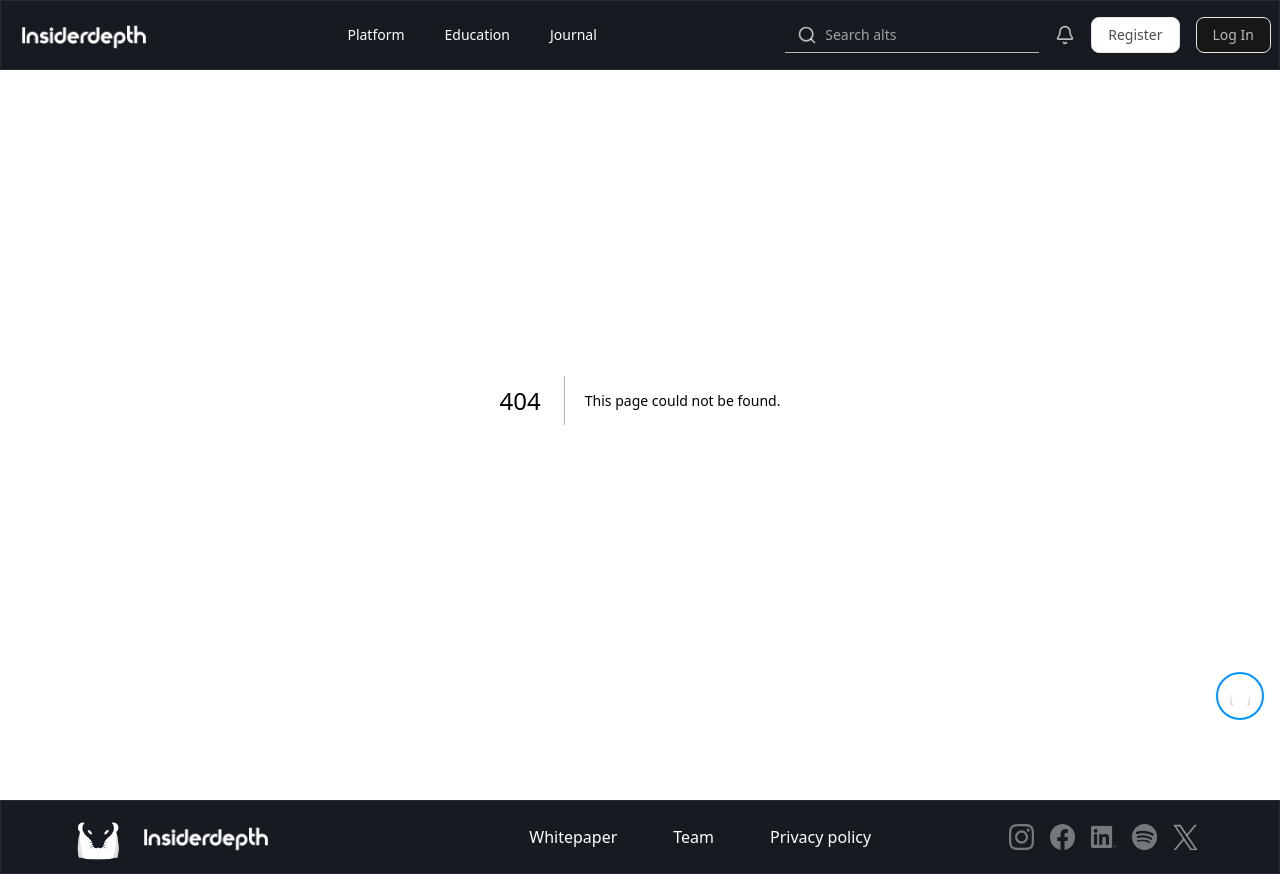
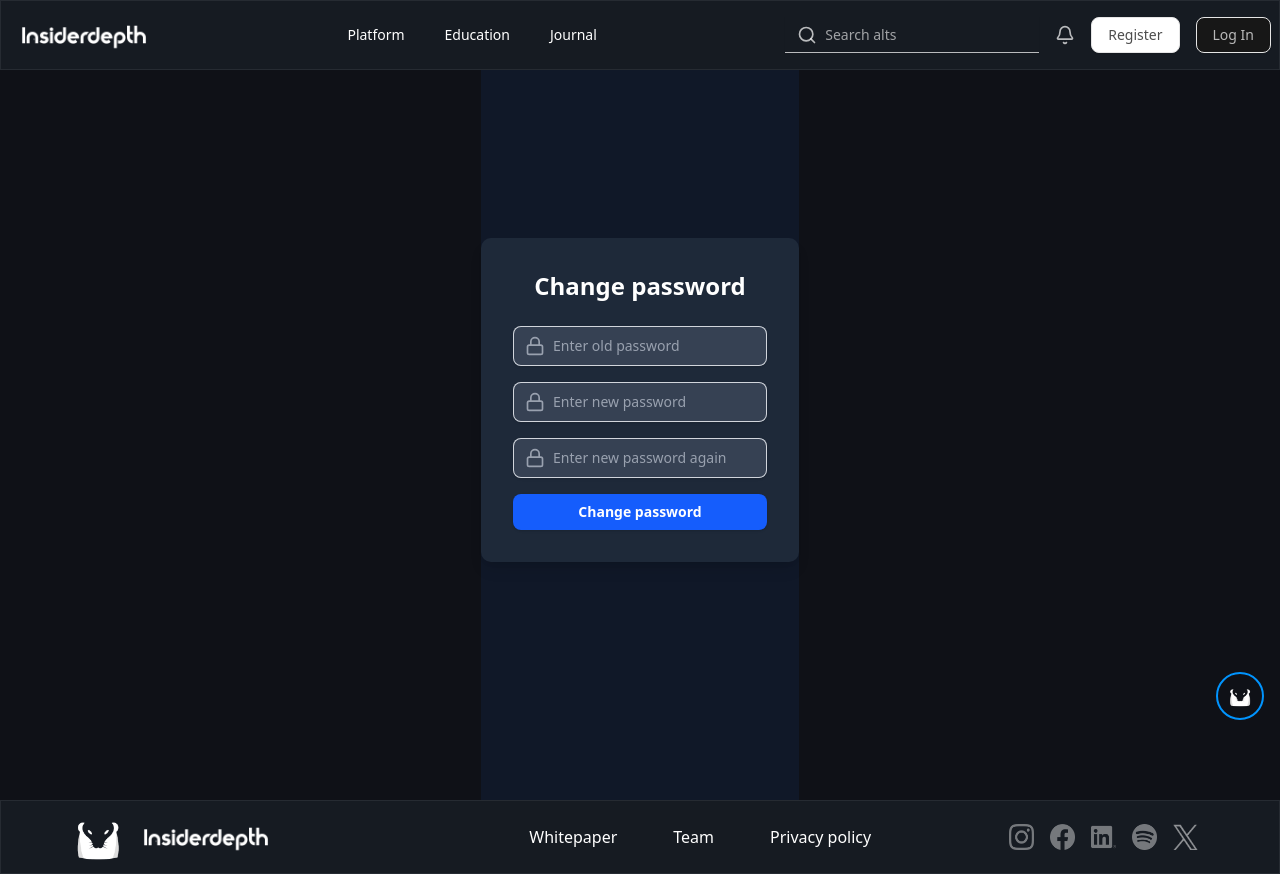
Before and after one commit to Prateek195jain/Insiderdepth, a Next.js app: page /changePassword in a window 1280 px wide. Before the commit this address had no page. Built offline with nearby package versions, Linux system fonts and the light colour scheme.

Commit message:
added change password feature

```diff
--- /dev/null
+++ b/app/changePassword/page.tsx
@@ -0,0 +1,12 @@
+import ChangePasswordForm from "@/features/changepasswordForm/ChangePasswordForm";
+
+export default function ChangePasswordPage() {
+  return (
+    <div className="flex items-center justify-center min-h-screen bg-gray-900">
+      <div className="w-full max-w-md p-8 space-y-6 bg-gray-800 rounded-lg shadow-lg">
+        <h2 className="text-2xl font-bold text-center text-white">Change password</h2>
+        <ChangePasswordForm />
+      </div>
+    </div>
+  );
+}
--- /dev/null
+++ b/features/changepasswordForm/ChangePasswordForm.tsx
@@ -0,0 +1,134 @@
+'use client';
+
+import React, { useState } from 'react';
+import { Lock } from 'lucide-react';
+
+export default function ChangePasswordForm() {
+  const [oldPassword, setOldPassword] = useState('');
+  const [newPassword, setNewPassword] = useState('');
+  const [confirmNewPassword, setConfirmNewPassword] = useState('');
+  const [error, setError] = useState<string | null>(null);
+  const [success, setSuccess] = useState<string | null>(null);
+
+  const handleSubmit = async (e: React.FormEvent) => {
+    e.preventDefault();
+    setError(null);
+    setSuccess(null);
+
+    if (!oldPassword || !newPassword || !confirmNewPassword) {
+      setError('All fields are required.');
+      return;
+    }
+
+    if (newPassword !== confirmNewPassword) {
+      setError('New passwords do not match.');
+      return;
+    }
+
+    if (newPassword.length < 6) {
+      setError('New password must be at least 6 characters long.');
+      return;
+    }
+
+    try {
+      // Integrate your actual API call here to change the password.
+      // Example:
+      // const response = await fetch('/api/change-password', {
+      //   method: 'POST',
+      //   headers: { 'Content-Type': 'application/json' },
+      //   body: JSON.stringify({ oldPassword, newPassword }),
+      // });
+      //
+      // if (!response.ok) {
+      //   const data = await response.json();
+      //   throw new Error(data.message || 'Failed to change password.');
+      // }
+      //
+      // If the API call is successful:
+      setSuccess('Password changed successfully!');
+      setOldPassword('');
+      setNewPassword('');
+      setConfirmNewPassword('');
+
+    } catch (err: any) {
+      setError(err.message || 'An unexpected error occurred.');
+    }
+  };
+
+  return (
+    <form onSubmit={handleSubmit} className="space-y-4">
+      <div>
+        <label htmlFor="oldPassword" className="block text-sm font-medium text-gray-300 sr-only">
+          Enter old password
+        </label>
+        <div className="relative mt-1 rounded-md shadow-sm">
+          <div className="pointer-events-none absolute inset-y-0 left-0 flex items-center pl-3">
+            <Lock className="h-5 w-5 text-gray-400" aria-hidden="true" />
+          </div>
+          <input
+            type="password"
+            id="oldPassword"
+            name="oldPassword"
+            placeholder="Enter old password"
+            value={oldPassword}
+            onChange={(e) => setOldPassword(e.target.value)}
+            className="block w-full rounded-md border-0 py-2 pl-10 pr-3 ring-1 ring-inset ring-gray-300 placeholder:text-gray-400 focus:ring-2 focus:ring-inset focus:ring-indigo-600 sm:text-sm sm:leading-6 bg-gray-700 text-white"
+            required
+          />
+        </div>
+      </div>
+
+      <div>
+        <label htmlFor="newPassword" className="block text-sm font-medium text-gray-300 sr-only">
+          Enter new password
+        </label>
+        <div className="relative mt-1 rounded-md shadow-sm">
+          <div className="pointer-events-none absolute inset-y-0 left-0 flex items-center pl-3">
+            <Lock className="h-5 w-5 text-gray-400" aria-hidden="true" />
+          </div>
+          <input
+            type="password"
+            id="newPassword"
+            name="newPassword"
+            placeholder="Enter new password"
+            value={newPassword}
+            onChange={(e) => setNewPassword(e.target.value)}
+            className="block w-full rounded-md border-0 py-2 pl-10 pr-3 ring-1 ring-inset ring-gray-300 placeholder:text-gray-400 focus:ring-2 focus:ring-inset focus:ring-indigo-600 sm:text-sm sm:leading-6 bg-gray-700 text-white"
+            required
+          />
+        </div>
+      </div>
+
+      <div>
+        <label htmlFor="confirmNewPassword" className="block text-sm font-medium text-gray-300 sr-only">
+          Enter new password again
+        </label>
+        <div className="relative mt-1 rounded-md shadow-sm">
+          <div className="pointer-events-none absolute inset-y-0 left-0 flex items-center pl-3">
+            <Lock className="h-5 w-5 text-gray-400" aria-hidden="true" />
+          </div>
+          <input
+            type="password"
+            id="confirmNewPassword"
+            name="confirmNewPassword"
+            placeholder="Enter new password again"
+            value={confirmNewPassword}
+            onChange={(e) => setConfirmNewPassword(e.target.value)}
+            className="block w-full rounded-md border-0 py-2 pl-10 pr-3 ring-1 ring-inset ring-gray-300 placeholder:text-gray-400 focus:ring-2 focus:ring-inset focus:ring-blue-600 sm:text-sm sm:leading-6 bg-gray-700 text-white"
+            required
+          />
+        </div>
+      </div>
+
+      {error && <p className="text-red-500 text-sm text-center">{error}</p>}
+      {success && <p className="text-green-500 text-sm text-center">{success}</p>}
+
+      <button
+        type="submit"
+        className="flex w-full justify-center rounded-md bg-blue-600 px-3 py-2 text-sm font-semibold text-white shadow-sm hover:bg-blue-500 focus-visible:outline focus-visible:outline-2 focus-visible:outline-offset-2 focus-visible:outline-blue-600"
+      >
+        Change password
+      </button>
+    </form>
+  );
+}
```
